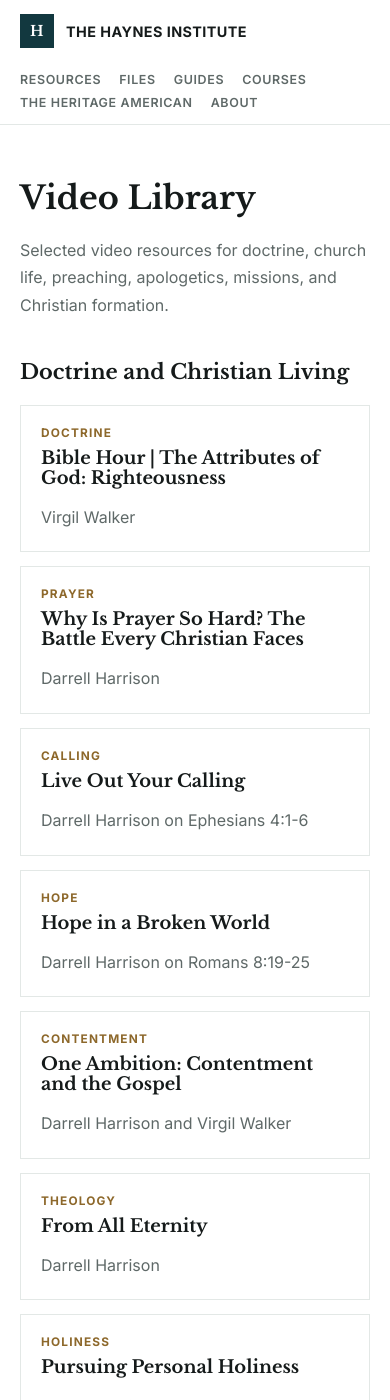
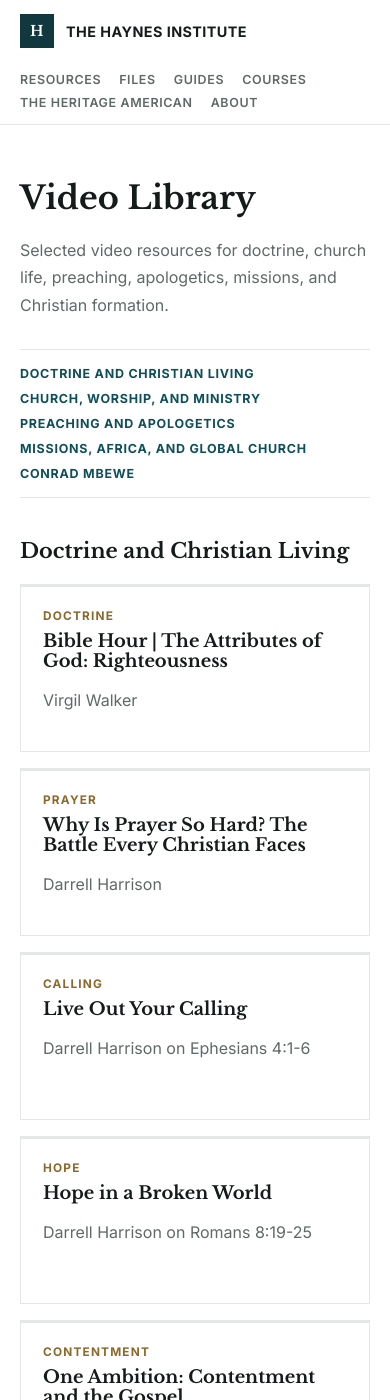
Before and after one commit to devguykyle/haynes-institute, a Jekyll site: the page built from videos.md, in a window 390 px wide and 1400 px high. Built offline with Jekyll 4.4.1, drawn with Linux system fonts in a browser that asks for light colours.

Commit message:
updated styling

```diff
--- a/_layouts/page.html
+++ b/_layouts/page.html
@@ -2,6 +2,6 @@
 layout: default
 ---
 
-<article class="page-content">
+<article class="page-content {{ page.page_class }}">
   {{ content }}
 </article>
--- a/assets/css/style.scss
+++ b/assets/css/style.scss
@@ -99,12 +99,13 @@ a {
 
 .hero {
   align-items: center;
-  background: linear-gradient(180deg, #ffffff 0%, #f8faf9 100%);
-  border-bottom: 1px solid var(--line);
-  color: var(--ink);
+  background: linear-gradient(135deg, #0d3f45 0%, #10555d 100%);
+  border-bottom: 1px solid #0b3439;
+  color: #f8fbfa;
   display: grid;
-  gap: clamp(28px, 6vw, 84px);
-  grid-template-columns: minmax(0, 1fr) minmax(280px, 400px);
+  gap: clamp(28px, 5vw, 72px);
+  grid-template-columns: minmax(0, 720px) minmax(280px, 380px);
+  justify-content: center;
   min-height: auto;
   padding: clamp(58px, 8vw, 104px) clamp(20px, 5vw, 64px);
 }
@@ -131,6 +132,7 @@ a {
 }
 
 .hero h1 {
+  color: #f8fbfa;
   font-size: clamp(2.2rem, 4.8vw, 4rem);
   letter-spacing: 0;
   margin: 0;
@@ -139,14 +141,15 @@ a {
 }
 
 .hero__lead {
-  color: var(--muted);
+  color: #d7e5e2;
   font-size: clamp(1rem, 1.4vw, 1.18rem);
   line-height: 1.68;
   max-width: 650px;
 }
 
 .hero__feature {
-  background: var(--panel);
+  background: #ffffff;
+  color: var(--ink);
   border: 1px solid var(--line);
   border-top: 3px solid var(--blue);
   padding: clamp(22px, 4vw, 32px);
@@ -195,22 +198,22 @@ a {
 }
 
 .button--primary {
-  background: var(--blue-dark);
-  border-color: var(--blue-dark);
-  color: var(--paper);
+  background: #ffffff;
+  border-color: #ffffff;
+  color: var(--blue-dark);
 }
 
 .button--primary:hover {
-  background: var(--blue);
-  border-color: var(--blue);
+  background: #edf4f2;
+  border-color: #edf4f2;
 }
 
 .button--secondary {
-  color: var(--blue-dark);
+  color: #f8fbfa;
 }
 
 .button--secondary:hover {
-  color: var(--blue);
+  color: #d7e5e2;
 }
 
 .section {
@@ -313,7 +316,7 @@ a {
 }
 
 .section--sources {
-  background: var(--paper);
+  background: var(--soft-panel);
   grid-template-columns: minmax(180px, 0.35fr) minmax(280px, 1.65fr);
 }
 
@@ -352,6 +355,10 @@ a {
   gap: 16px;
   grid-template-columns: repeat(3, minmax(0, 1fr));
   margin-top: 28px;
+}
+
+.recommended-section .section__header {
+  max-width: 960px;
 }
 
 .recommended-list {
@@ -428,6 +435,10 @@ a {
   padding: clamp(56px, 8vw, 98px) 20px;
 }
 
+.page-content.wide-page {
+  max-width: 1120px;
+}
+
 .page-content h1 {
   font-size: clamp(2rem, 4.1vw, 3.1rem);
   margin: 0 0 20px;
@@ -493,17 +504,29 @@ a {
   margin: 0;
 }
 
+.resource-action-grid {
+  display: grid;
+  gap: 16px;
+  grid-template-columns: repeat(3, minmax(0, 1fr));
+  margin: 28px auto 34px;
+  max-width: 1120px;
+}
+
 .resource-index {
   display: grid;
   gap: 14px;
   margin-top: 28px;
 }
 
+.resource-index--grid {
+  grid-template-columns: repeat(2, minmax(0, 1fr));
+}
+
 .resource-callout {
   background: var(--soft-panel);
   border: 1px solid var(--line);
   color: var(--ink);
-  margin: 26px 0 34px;
+  margin: 0;
   padding: 24px;
 }
 
@@ -564,10 +587,34 @@ a {
   font-size: 1.12rem;
 }
 
+.library-jump {
+  border-bottom: 1px solid var(--line);
+  border-top: 1px solid var(--line);
+  display: flex;
+  flex-wrap: wrap;
+  gap: 10px 18px;
+  margin: 30px 0 38px;
+  padding: 16px 0;
+}
+
+.library-jump a {
+  color: var(--blue);
+  font-size: 0.78rem;
+  font-weight: 700;
+  letter-spacing: 0.06em;
+  text-decoration: none;
+  text-transform: uppercase;
+}
+
+.library-jump a:hover {
+  color: var(--gold);
+}
+
 .video-library,
 .book-list {
   display: grid;
-  gap: 14px;
+  gap: 16px;
+  grid-template-columns: repeat(2, minmax(0, 1fr));
   margin-top: 20px;
   margin-bottom: 42px;
 }
@@ -576,9 +623,16 @@ a {
 .book-card {
   background: var(--panel);
   border: 1px solid var(--line);
+  border-top: 3px solid var(--line);
   display: block;
-  padding: 20px;
+  min-height: 168px;
+  padding: 22px;
   text-decoration: none;
+}
+
+.video-card:hover,
+.book-card:hover {
+  border-top-color: var(--blue);
 }
 
 .video-card span,
@@ -757,6 +811,10 @@ a {
     padding-top: 44px;
   }
 
+  .resource-action-grid,
+  .resource-index--grid,
+  .video-library,
+  .book-list,
   .resource-meta div {
     grid-template-columns: 1fr;
   }
--- a/videos.md
+++ b/videos.md
@@ -3,13 +3,22 @@ title: Video Library
 description: Selected video resources for doctrine, church life, preaching, apologetics, missions, and Christian formation.
 layout: page
 permalink: /videos/
+page_class: wide-page
 ---
 
 # Video Library
 
 Selected video resources for doctrine, church life, preaching, apologetics, missions, and Christian formation.
 
-## Doctrine and Christian Living
+<nav class="library-jump" aria-label="Video categories">
+  <a href="#doctrine-and-christian-living">Doctrine and Christian Living</a>
+  <a href="#church-worship-and-ministry">Church, Worship, and Ministry</a>
+  <a href="#preaching-and-apologetics">Preaching and Apologetics</a>
+  <a href="#missions-africa-and-the-global-church">Missions, Africa, and Global Church</a>
+  <a href="#conrad-mbewe-sermons-and-addresses">Conrad Mbewe</a>
+</nav>
+
+## <span id="doctrine-and-christian-living">Doctrine and Christian Living</span>
 
 <div class="video-library">
   <a class="video-card" href="https://www.youtube.com/watch?v=wYmj49J_nRI">
@@ -59,7 +68,7 @@ Selected video resources for doctrine, church life, preaching, apologetics, miss
   </a>
 </div>
 
-## Church, Worship, and Ministry
+## <span id="church-worship-and-ministry">Church, Worship, and Ministry</span>
 
 <div class="video-library">
   <a class="video-card" href="https://www.youtube.com/watch?v=SakyP8sPOSk">
@@ -104,7 +113,7 @@ Selected video resources for doctrine, church life, preaching, apologetics, miss
   </a>
 </div>
 
-## Preaching and Apologetics
+## <span id="preaching-and-apologetics">Preaching and Apologetics</span>
 
 <div class="video-library">
   <a class="video-card" href="{{ '/courses/preaching-1/' | relative_url }}">
@@ -124,7 +133,7 @@ Selected video resources for doctrine, church life, preaching, apologetics, miss
   </a>
 </div>
 
-## Missions, Africa, and the Global Church
+## <span id="missions-africa-and-the-global-church">Missions, Africa, and the Global Church</span>
 
 <div class="video-library">
   <a class="video-card" href="https://www.youtube.com/watch?v=AG_sql7-oVk">
@@ -148,7 +157,7 @@ Selected video resources for doctrine, church life, preaching, apologetics, miss
   </a>
 </div>
 
-## Conrad Mbewe Sermons and Addresses
+## <span id="conrad-mbewe-sermons-and-addresses">Conrad Mbewe Sermons and Addresses</span>
 
 <div class="video-library">
   <a class="video-card" href="https://www.youtube.com/watch?v=-FQD4WIREo0">
```
Also changed, not shown: index.md (+1 -1 lines), resources.md (+23 -20 lines).
